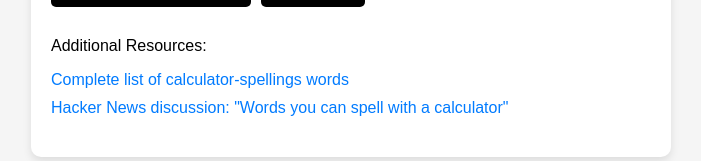
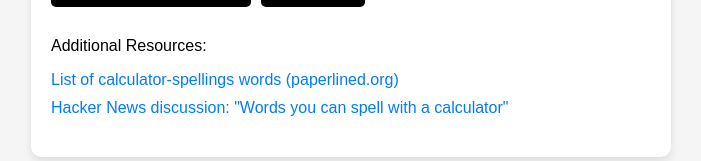
Before and after one commit to limyewjin/calculator-word-simulator, a React (Create React App) app: page / in a window 1280 px wide. Shown: the part 621-782 px from the top of the page, without its empty margins (289-990 px from the left). Built offline with nearby package versions, Linux system fonts and the light colour scheme.

Commit message:
fix webpage description

```diff
--- a/src/components/CalculatorWordSimulator.js
+++ b/src/components/CalculatorWordSimulator.js
@@ -126,7 +126,7 @@ const CalculatorWordSimulator = () => {
         <ul>
           <li>
             <a href="https://paperlined.org/apps/wikipedia/offsite_content/Calculator_spelling.txt" target="_blank" rel="noopener noreferrer">
-              Complete list of calculator-spellings words
+              List of calculator-spellings words (paperlined.org)
             </a>
           </li>
           <li>
```
Also changed, not shown: 1 other file (tests, documents, lock files or other folders).
